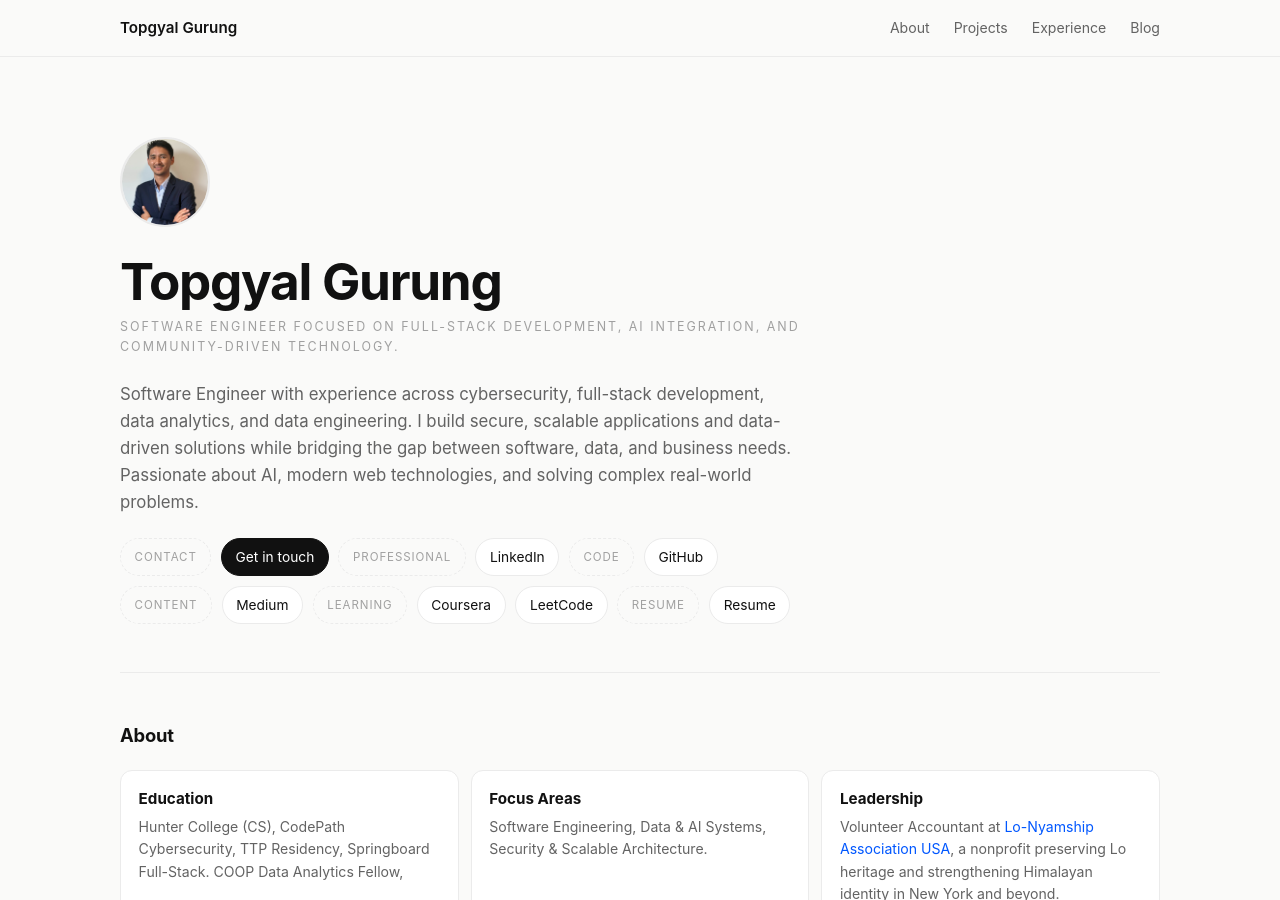
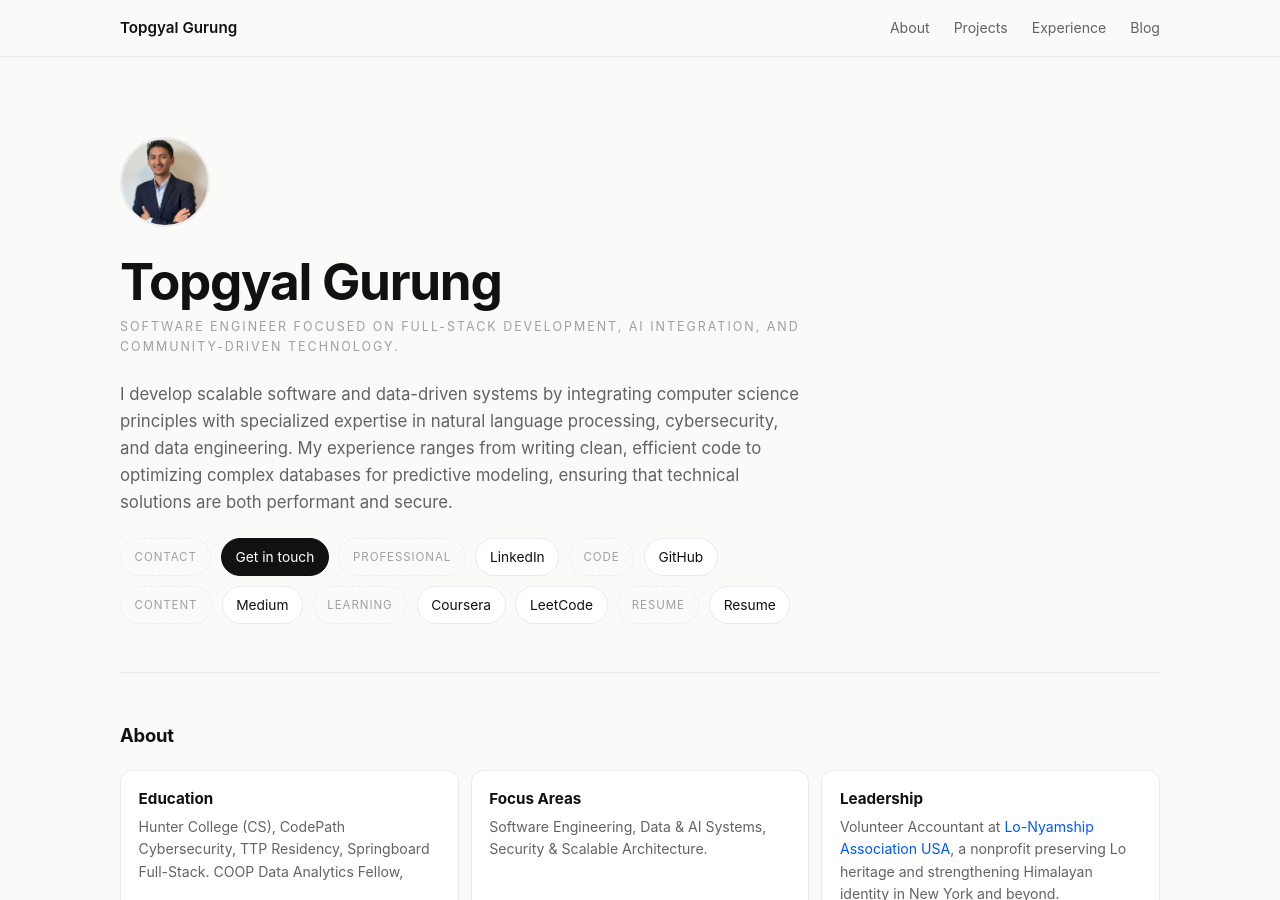
Before and after one commit to topgyalgurung/topgyalgurung.github.io, a Jekyll site: the page built from index.html, in a window 1280 px wide and 900 px high. Built offline with Jekyll 4.4.1, drawn with Linux system fonts in a browser that asks for light colours.

Commit message:
update bio

```diff
--- a/index.html
+++ b/index.html
@@ -49,7 +49,7 @@
       Software Engineer focused on full-stack development, AI integration, and community-driven technology.
         </p>
         <p>
-         Software Engineer with experience across cybersecurity, full-stack development, data analytics, and data engineering. I build secure, scalable applications and data-driven solutions while bridging the gap between software, data, and business needs. Passionate about AI, modern web technologies, and solving complex real-world problems.
+         I develop scalable software and data-driven systems by integrating computer science principles with specialized expertise in natural language processing, cybersecurity, and data engineering. My experience ranges from writing clean, efficient code to optimizing complex databases for predictive modeling, ensuring that technical solutions are both performant and secure.
         </p>
         <div class="hero-actions">
           <span class="pill category">Contact</span>
```
